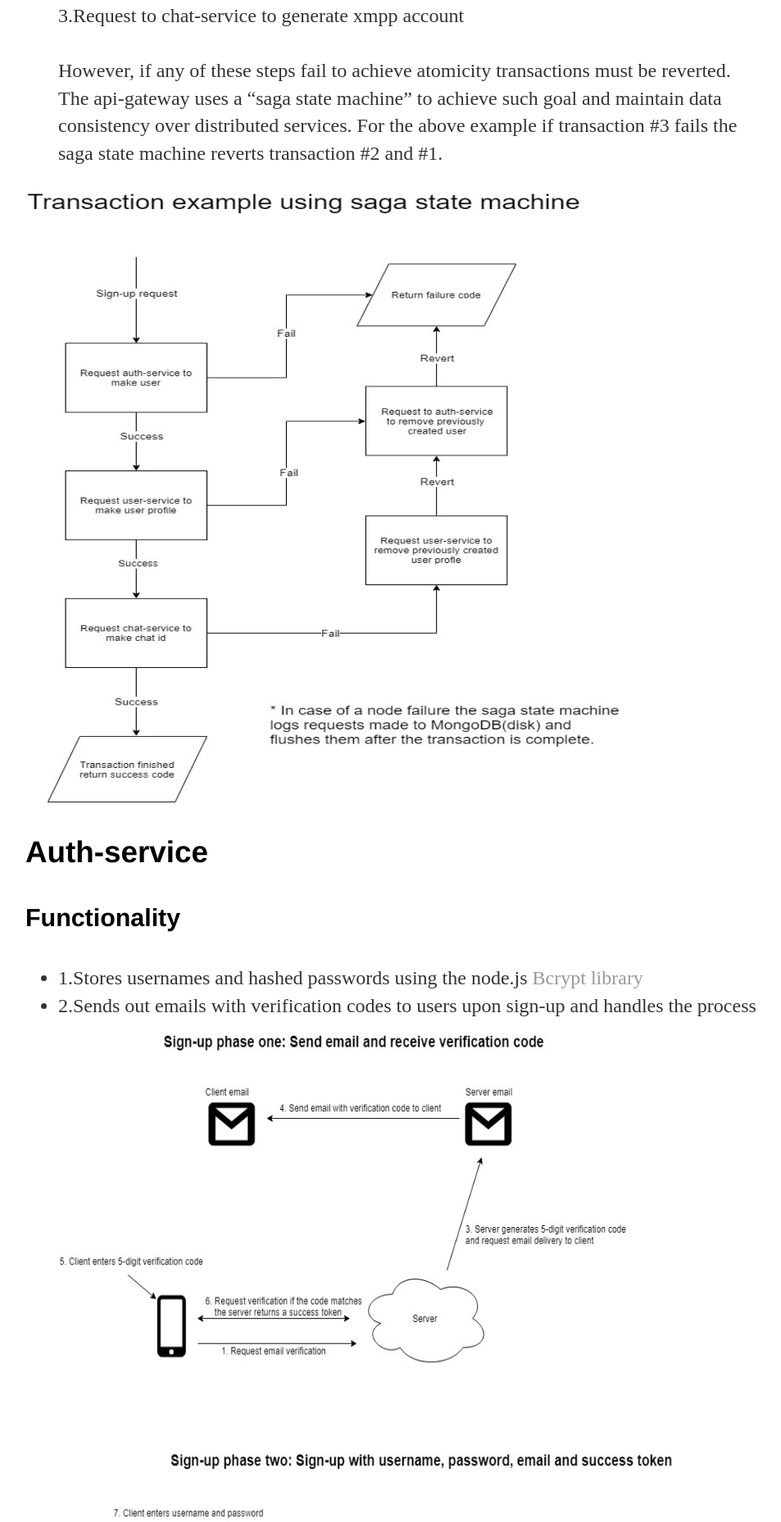
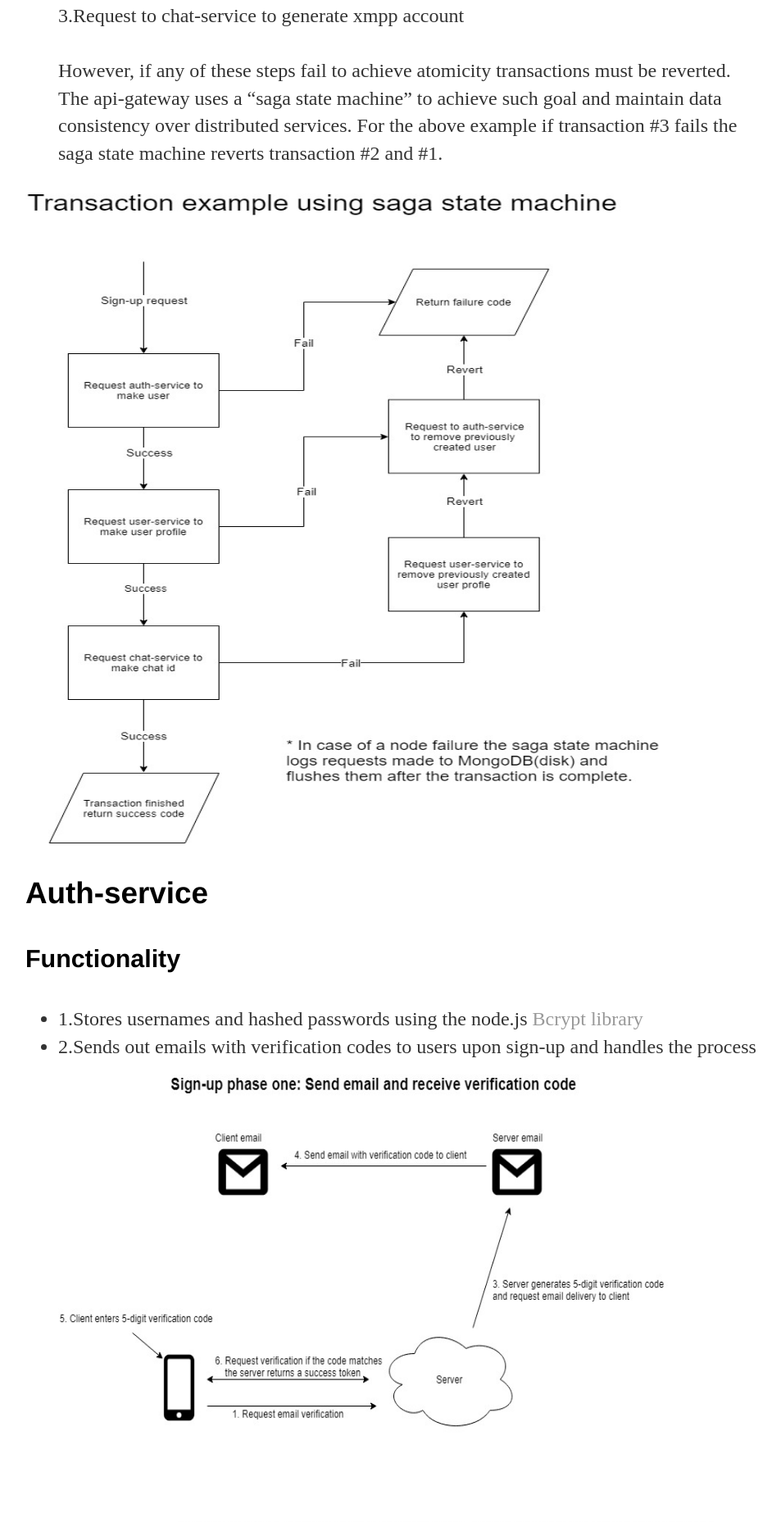
Before and after one commit to jcho7022/jcho7022.github.io, a Jekyll site: the page built from projects/float/index.html, in a window 1280 px wide. Shown: the part 2120-3977 px from the top of the page at 82% size, without its empty margins (161-1114 px from the left). Built offline with Jekyll 4.4.1, drawn with Linux system fonts in a browser that asks for light colours.

Commit message:
Update index.html

```diff
--- a/projects/float/index.html
+++ b/projects/float/index.html
@@ -36,17 +36,17 @@ Users can interact with shops owners using a built in instant messaging and sear
           For the above example if transaction #3 fails the saga state machine reverts transaction #2 and #1.
           </li>
 				</ul>
-   <img src="saga_state_machine.jpg" alt="saga_state_machine" height="750px" width="750px">
+   <img src="saga_state_machine.jpg" alt="saga_state_machine" height="800px" width="800px">
 
   <h3>Auth-service</h3>
   <h4>Functionality</h4>
 	<ul class="Functionality">
 		<li>1.Stores usernames and hashed passwords using the node.js <a href="https://www.npmjs.com/package/bcrypt">Bcrypt library</a></li>
 		<li>2.Sends out emails with verification codes to users upon sign-up and handles the process
-			<img src="sign_up.jpg" alt="sign_up" height="750px" width="750px"></li>
+			<img src="sign_up.jpg" alt="sign_up" height="800px" width="800px"></li>
 		<br><br>
 		<li>3.Verifies passwords and grants refresh and access tokens <br>
-			<img src="auth_user_session.jpg" alt="auth_user_session" height="750px" width="750px"></li>
+			<img src="auth_user_session.jpg" alt="auth_user_session" height="800px" width="800px"></li>
 
 	</ul>
 
```
